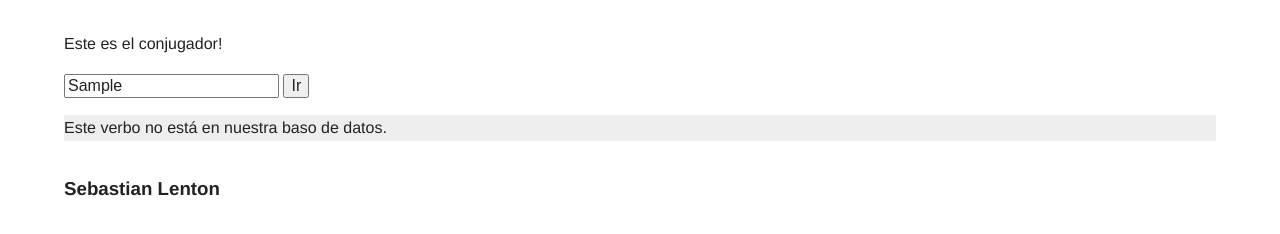
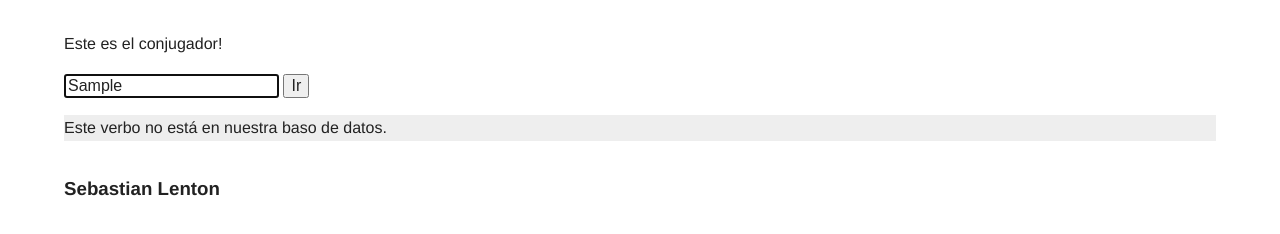
Before and after one commit to sebastianlenton/elconjugador, a plain HTML site: page index.html in a window 1280 px wide. Both pictures are taken after typing "Sample" into the empty fields and a click on the input "Ir". Shown: the part 54-288 px from the top of the page. Drawn offline with nearby package versions, Linux system fonts and the light colour scheme.

Commit message:
Added trim and validation for blank entry on input field

```diff
--- a/index.html
+++ b/index.html
@@ -32,7 +32,7 @@
 	            </form>
 
 	            <div class="output">
-	            	<p>Enter a verb infinitive into the box above:</p>
+	            	<p>Escriba un infinitivo del verbo anterior:</p>
 	            </div>
             </div> <!-- #main -->
         </div> <!-- #main-container -->
--- a/js/main.js
+++ b/js/main.js
@@ -23,12 +23,20 @@
  - an all new, reprogrammed version of this which supports more verbs & tenses!
 
 
-*/
 
 
+To-dos (current)
+ - fix problem re wrong endings on eng equivs (eg 'he watchs' needs to be 'he watches')
+ - re the above, overrides for certain verbs (eg ser/estar/poder are all a mess right now)
+ - front end work needs doing
+
+(future)
 //BIG PROBLEM: DOESN'T HANDLE ACCENTED INPUT
 //DOESN'T SUPPORT REFLEXIVE VERBS
 //DOESN'T SUPPORT FORMAL CONJUGATION
+//I NEED A BLOODY DATABASE
+
+*/
 
 /******************************
 dictionaries of various things
@@ -406,7 +414,6 @@ Verb.prototype = {
 		return output;
 	},
 	addEngPronoun: function( index ) {					//index is whichever Spanish pronoun is being selected from pronouns dict
-		//var output = pronouns[ index ][ 1 ];
 		if( index == 2 ) {
 			return 's';
 		} else {
@@ -440,19 +447,29 @@ function searchDictByKey( dict, key ) {
 function bindInputBtnClick() {
 	$( '.verbInput' ).on( 'submit', function( e ) {
 		e.preventDefault();
-		var theVerb = new Verb( getInputVerb() );
-		theVerb.getStemAndEnding();
-		if( theVerb.getEngInf() ) {						//if there is an eng inf found
-			theVerb.getConjugation();
-			displayOutput( theVerb.displayOutput() );
+		var theVerb = getInputVerb();
+		if( theVerb ) {
+			theVerb = new Verb( theVerb );
+			theVerb.getStemAndEnding()
+			if( theVerb.getEngInf() ) {						//if there is an eng inf found
+				theVerb.getConjugation();
+				displayOutput( theVerb.displayOutput() );
+			} else {
+				displayOutput( '<p>Este verbo no est&aacute; en nuestra baso de datos.</p>' );
+			}
 		} else {
-			displayOutput( '<p>Este verbo no est&aacute; en nuestra baso de datos.</p>' );
+			displayOutput( '<p>Escriba un infinitivo del verbo, por favor.</p>' );
 		}
 	} );
 }
 
 function getInputVerb() {
-	return $( '.verbInput input' ).val();
+	var input = $( '.verbInput input' ).val().trim();			//trim off whitespace
+	$( '.verbInput input[type=text]' ).val( input );			//make input field be trimmed whitespace
+	$( '.verbInput input[type=text]' ).focus();					//focus back, for ease of use
+	if( input.length > 0 ) {
+		return input;
+	}
 }
 
 function displayOutput( output ) {
```
